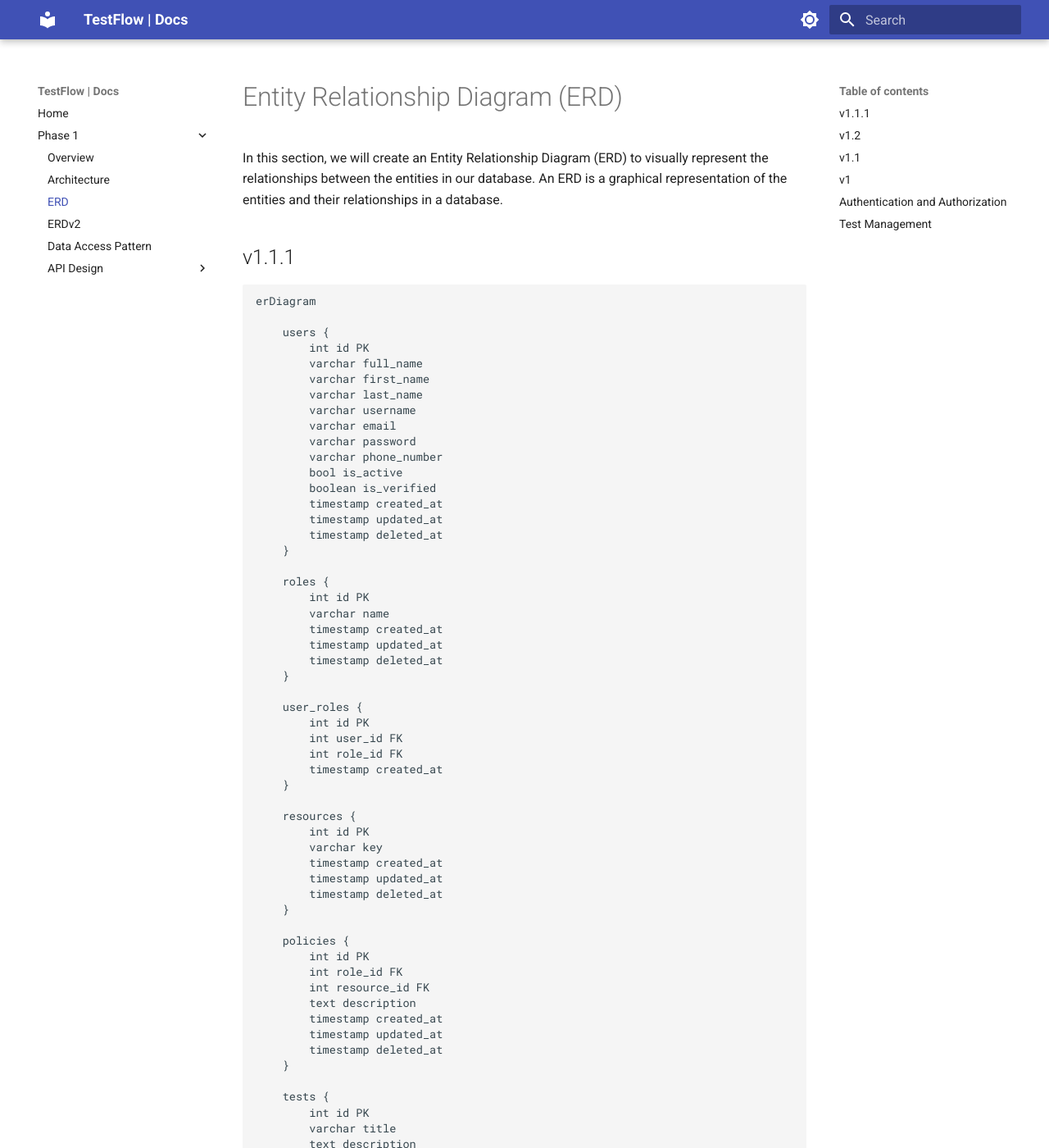
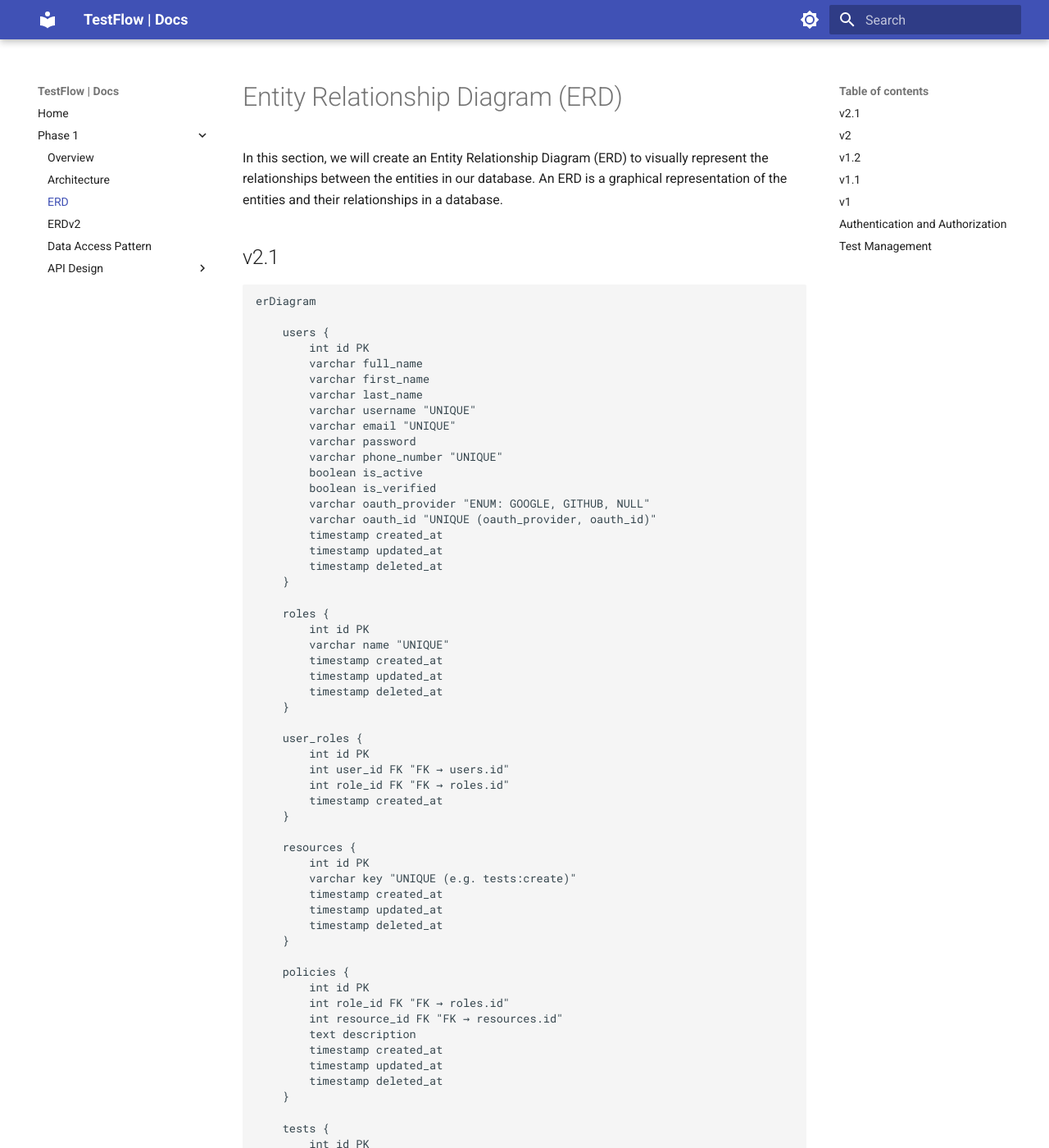
Before and after one commit to sharma-dikshant/TestFlow-Docs, an MkDocs documentation site: the page built from docs/phase-1/erd.md, in a window 1280 px wide and 1400 px high. Shown: the whole window at 82% size. Built offline with MkDocs 1.6.1 and Material for MkDocs 9.7.7, drawn with Linux system fonts in a browser that asks for light colours; some of the changed text lies outside the part shown.

Commit message:
docs: add constraints in erd

````diff
--- a/docs/phase-1/erd.md
+++ b/docs/phase-1/erd.md
@@ -2,7 +2,139 @@
 
 In this section, we will create an Entity Relationship Diagram (ERD) to visually represent the relationships between the entities in our database. An ERD is a graphical representation of the entities and their relationships in a database.
 
-## v1.1.1
+## v2.1
+
+```mermaid
+erDiagram
+
+    users {
+        int id PK
+        varchar full_name
+        varchar first_name
+        varchar last_name
+        varchar username "UNIQUE"
+        varchar email "UNIQUE"
+        varchar password
+        varchar phone_number "UNIQUE"
+        boolean is_active
+        boolean is_verified
+        varchar oauth_provider "ENUM: GOOGLE, GITHUB, NULL"
+        varchar oauth_id "UNIQUE (oauth_provider, oauth_id)"
+        timestamp created_at
+        timestamp updated_at
+        timestamp deleted_at
+    }
+
+    roles {
+        int id PK
+        varchar name "UNIQUE"
+        timestamp created_at
+        timestamp updated_at
+        timestamp deleted_at
+    }
+
+    user_roles {
+        int id PK
+        int user_id FK "FK → users.id"
+        int role_id FK "FK → roles.id"
+        timestamp created_at
+    }
+
+    resources {
+        int id PK
+        varchar key "UNIQUE (e.g. tests:create)"
+        timestamp created_at
+        timestamp updated_at
+        timestamp deleted_at
+    }
+
+    policies {
+        int id PK
+        int role_id FK "FK → roles.id"
+        int resource_id FK "FK → resources.id"
+        text description
+        timestamp created_at
+        timestamp updated_at
+        timestamp deleted_at
+    }
+
+    tests {
+        int id PK
+        varchar title
+        text description
+        timestamp start_time
+        timestamp end_time
+        int duration "in minutes"
+        int created_by FK "FK → users.id"
+        timestamp created_at
+        timestamp updated_at
+    }
+
+    questions {
+        int id PK
+        text question_text
+        varchar type "ENUM: MCQ, CODING, SUBJECTIVE"
+        jsonb options
+        jsonb test_cases
+        int default_marks
+        int created_by FK "FK → users.id"
+        timestamp created_at
+        timestamp updated_at
+    }
+
+    test_questions {
+        int id PK
+        int test_id FK "FK → tests.id"
+        int question_id FK "FK → questions.id"
+        int marks
+        int negative_marks "marks deducted for wrong answer"
+        int order_index
+    }
+
+    test_participants {
+        int id PK
+        int user_id FK "FK → users.id"
+        int test_id FK "FK → tests.id"
+        varchar status "ENUM: NOT_STARTED, IN_PROGRESS, COMPLETED"
+        timestamp started_at
+        timestamp completed_at
+        timestamp created_at
+    }
+
+    submissions {
+        int id PK
+        int participant_id FK "FK → test_participants.id"
+        int test_question_id FK "FK → test_questions.id"
+        text answer
+        jsonb evaluated_result
+        int score
+        int attempt_no
+        timestamp submitted_at
+    }
+
+    %% Auth relationships
+    users ||--o{ user_roles : has
+    roles ||--o{ user_roles : assigned_to
+
+    roles ||--o{ policies : has
+    resources ||--o{ policies : has
+
+    %% Test relationships
+    users ||--o{ tests : creates
+    users ||--o{ questions : creates
+    users ||--o{ test_participants : participates
+
+    tests ||--o{ test_participants : has
+    tests ||--o{ test_questions : includes
+
+    questions ||--o{ test_questions : mapped_in
+
+    test_participants ||--o{ submissions : makes
+    test_questions ||--o{ submissions : answered_in
+
+```
+
+## v2
 
 ```mermaid
 erDiagram
````
